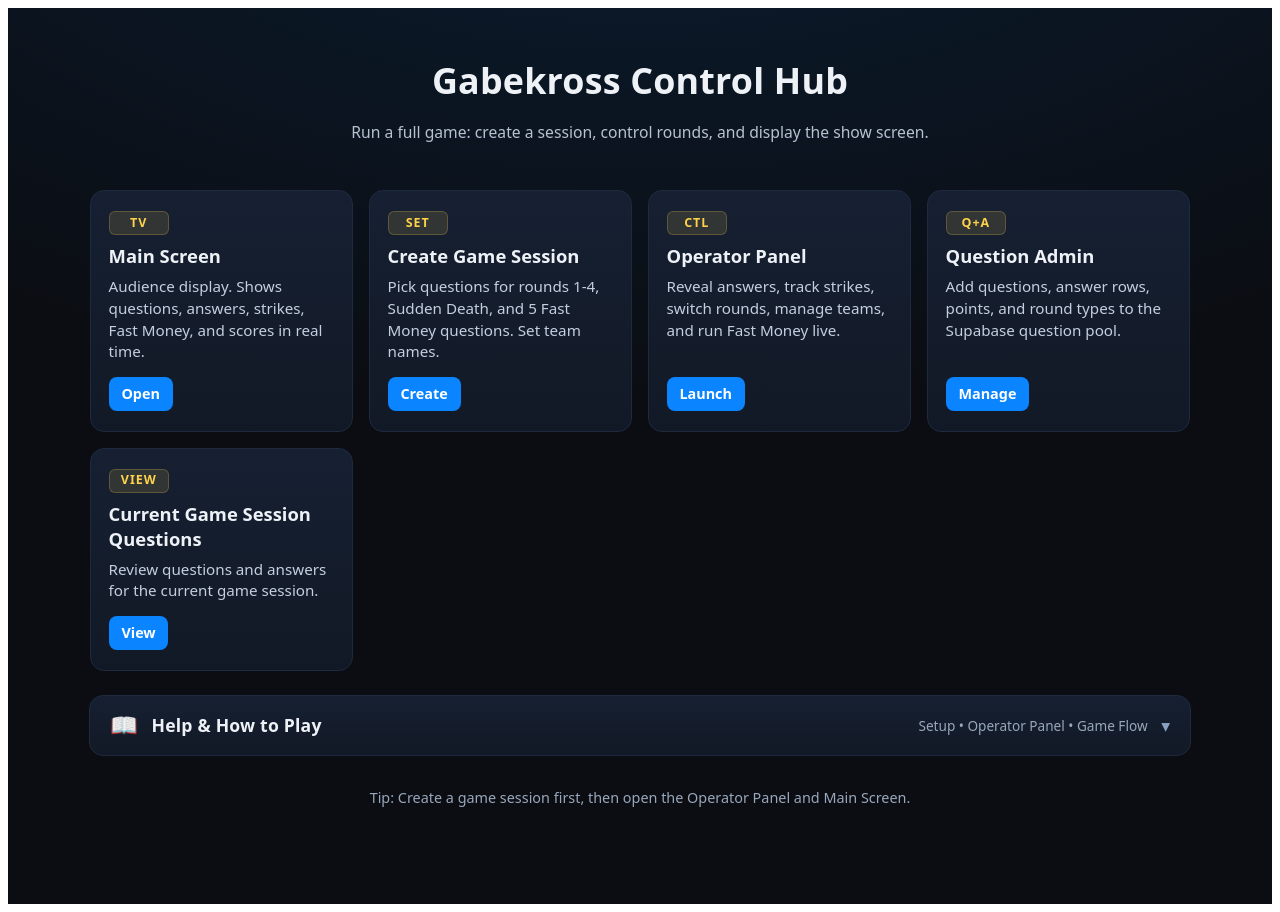
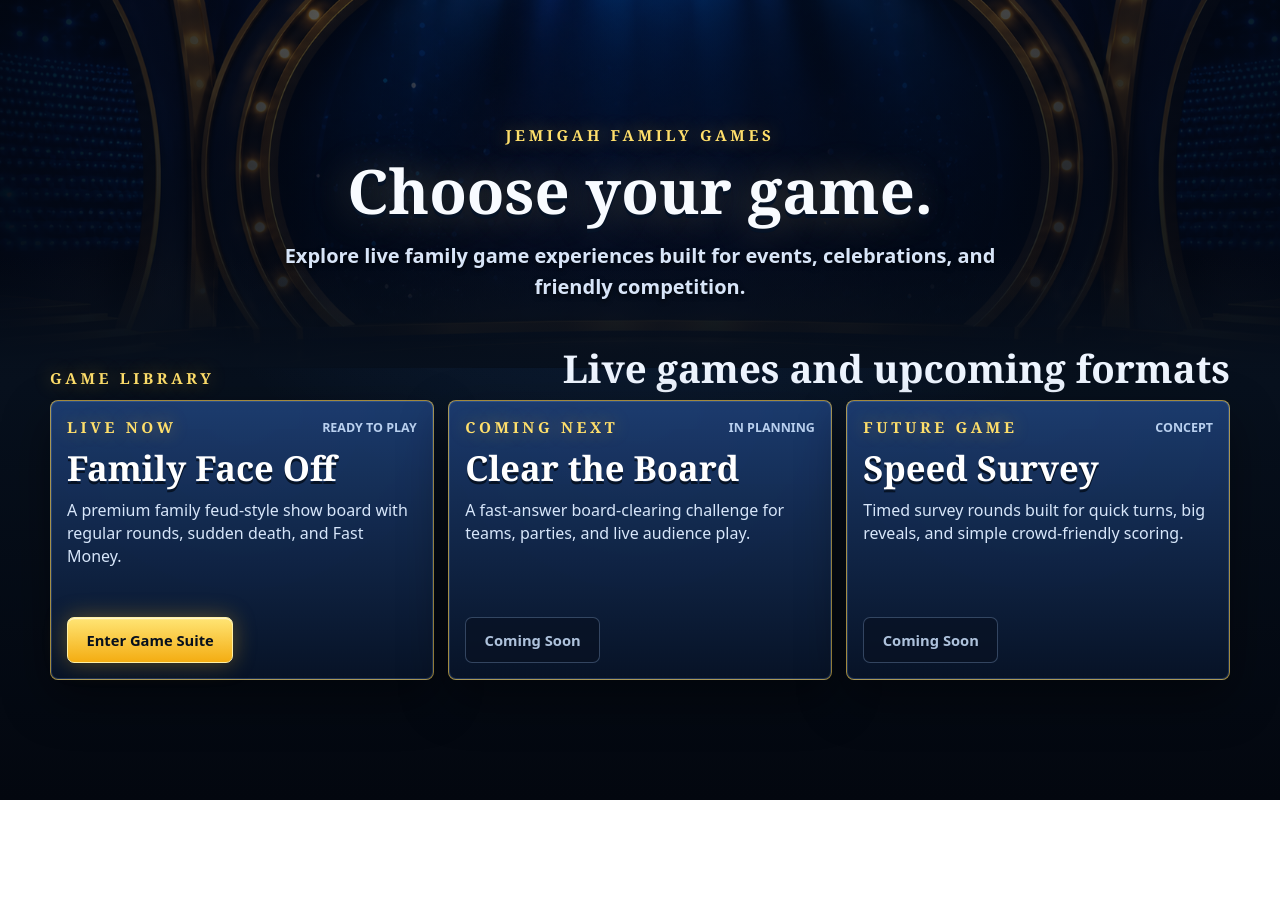
Before and after one commit to Gabekross/feud, a Next.js app: page / in a window 1280 px wide. After the commit the page ends 800 px from the top, so only its background shows below. Built offline with nearby package versions, Linux system fonts and the light colour scheme.

Commit message:
Add family games landing page

```diff
--- a/src/app/Landing.module.scss
+++ b/src/app/Landing.module.scss
@@ -1,100 +1,268 @@
 .landing {
-  min-height: 100dvh;
-  padding: 3rem 1.25rem;
+  width: 100%;
+  max-width: 100%;
+  height: 100dvh;
+  overflow-x: clip;
+  overflow-y: hidden;
+  background:
+    radial-gradient(circle at 50% 0%, rgba(56, 139, 255, 0.22), transparent 34rem),
+    linear-gradient(180deg, #020712 0%, #07101d 48%, #03070f 100%);
+  color: #f8fbff;
+  font-family: system-ui, -apple-system, Segoe UI, Roboto, Inter, Arial, sans-serif;
+
+  *,
+  *::before,
+  *::after {
+    box-sizing: border-box;
+  }
+}
+
+.hero {
+  width: 100%;
+  max-width: 100%;
+  min-height: 46dvh;
+  display: grid;
+  place-items: center;
+  padding: clamp(2rem, 4vw, 3.5rem) 1.25rem 1.5rem;
+  position: relative;
+  overflow: hidden;
+  isolation: isolate;
+
+  &::before {
+    content: '';
+    position: absolute;
+    inset: 0;
+    background:
+      linear-gradient(90deg, rgba(2, 7, 18, 0.86), rgba(2, 7, 18, 0.34) 42%, rgba(2, 7, 18, 0.82)),
+      linear-gradient(180deg, rgba(2, 7, 18, 0.24), rgba(2, 7, 18, 0.72)),
+      url('/images/game-show-stage-clean.png') center / cover no-repeat;
+    z-index: -2;
+  }
+
+  &::after {
+    content: '';
+    position: absolute;
+    inset: auto 0 0;
+    height: 7rem;
+    background: linear-gradient(180deg, transparent, #07101d);
+    z-index: -1;
+  }
+}
+
+.heroContent {
+  width: min(1120px, 100%);
+  max-width: 100%;
+  text-align: center;
   display: flex;
   flex-direction: column;
   align-items: center;
-  background: radial-gradient(1200px 600px at 50% -200px, #0a84ff22, transparent),
-              linear-gradient(180deg, #0b0d12, #0b0d12);
-  color: #eef2f7;
-  font-family: system-ui, -apple-system, Segoe UI, Roboto, Inter, Arial, sans-serif;
+  gap: 1rem;
+  padding-top: clamp(0.5rem, 2.5vw, 2.5rem);
 }
 
-.header {
-  text-align: center;
-  max-width: 800px;
-  margin-bottom: 2rem;
+.kicker,
+.sectionHeading p,
+.cardTopline span {
+  margin: 0;
+  color: #ffdf6b;
+  font-family: Georgia, 'Times New Roman', serif;
+  font-size: clamp(0.78rem, 1.4vw, 0.95rem);
+  font-weight: 900;
+  letter-spacing: 0.24em;
+  text-transform: uppercase;
+  text-shadow: 0 0 18px rgba(255, 198, 43, 0.42);
+}
 
-  h1 {
-    font-size: clamp(1.75rem, 2.8vw, 2.5rem);
-    margin: 0 0 0.5rem;
-    letter-spacing: 0.2px;
-  }
+.hero h1 {
+  max-width: 980px;
+  margin: 0;
+  font-family: Georgia, 'Times New Roman', serif;
+  font-size: clamp(2.35rem, 4.8vw, 4.7rem);
+  line-height: 0.95;
+  font-weight: 900;
+  letter-spacing: 0;
+  text-shadow: 0 0.25rem 0 #061326, 0 0 2.5rem rgba(255, 224, 126, 0.28);
+}
 
-  .tagline {
-    color: #b6c2d2;
-    font-size: 0.98rem;
+.heroCopy {
+  width: min(760px, 100%);
+  margin: 0.25rem 0 0;
+  color: #d8e5f8;
+  font-size: clamp(1rem, 1.8vw, 1.25rem);
+  line-height: 1.55;
+  font-weight: 700;
+  text-shadow: 0 0.15rem 0.3rem rgba(0, 0, 0, 0.7);
+}
+
+.heroActions {
+  display: flex;
+  flex-wrap: wrap;
+  justify-content: center;
+  gap: 0.8rem;
+  margin-top: 0.75rem;
+}
+
+.primaryButton,
+.secondaryButton,
+.cardPrimary,
+.cardDisabled {
+  min-height: 46px;
+  display: inline-flex;
+  align-items: center;
+  justify-content: center;
+  border-radius: 7px;
+  padding: 0.8rem 1.15rem;
+  text-decoration: none;
+  font-weight: 900;
+  line-height: 1.1;
+}
+
+.primaryButton,
+.cardPrimary {
+  color: #07101d;
+  background: linear-gradient(180deg, #ffe575, #f4ad12);
+  border: 1px solid #fff0a6;
+  box-shadow: 0 0 1.4rem rgba(249, 180, 21, 0.34), inset 0 0.08rem 0 rgba(255, 255, 255, 0.6);
+}
+
+.secondaryButton {
+  color: #eef6ff;
+  background: rgba(8, 24, 51, 0.72);
+  border: 1px solid rgba(112, 161, 238, 0.58);
+  box-shadow: inset 0 0.08rem 0 rgba(255, 255, 255, 0.16);
+}
+
+.gamesSection {
+  width: min(1180px, calc(100% - 2rem));
+  max-width: 100%;
+  margin: -1.25rem auto 0;
+  padding: 0 0 1rem;
+  position: relative;
+  z-index: 1;
+}
+
+.sectionHeading {
+  display: flex;
+  align-items: flex-end;
+  justify-content: space-between;
+  gap: 1rem;
+  margin-bottom: 0.75rem;
+
+  h2 {
+    margin: 0;
+    color: #eef5ff;
+    font-family: Georgia, 'Times New Roman', serif;
+    font-size: clamp(1.65rem, 3vw, 2.45rem);
+    line-height: 1.05;
+    letter-spacing: 0;
   }
 }
 
-.grid {
-  width: min(1100px, 100%);
+.gameGrid {
+  width: 100%;
   display: grid;
-  grid-template-columns: repeat(auto-fit, minmax(220px, 1fr));
-  gap: 1rem;
+  grid-template-columns: repeat(3, minmax(0, 1fr));
+  gap: 0.9rem;
 }
 
-.card {
-  background: linear-gradient(180deg, #162032, #121926);
-  border: 1px solid #1e2a3e;
-  border-radius: 14px;
-  padding: 1.25rem 1.1rem;
-  text-decoration: none;
-  color: inherit;
-  display: grid;
-  grid-template-rows: auto auto 1fr auto;
-  gap: 0.5rem;
-  transition: transform 120ms ease, border-color 120ms ease, box-shadow 120ms ease;
+.gameCard {
+  min-width: 0;
+  min-height: 17.5rem;
+  display: flex;
+  flex-direction: column;
+  gap: 0.85rem;
+  padding: 1rem;
+  border: 1px solid rgba(255, 210, 78, 0.62);
+  border-radius: 8px;
+  background:
+    linear-gradient(180deg, rgba(28, 60, 111, 0.96), rgba(7, 19, 39, 0.98)),
+    radial-gradient(circle at 50% 0%, rgba(75, 151, 255, 0.34), transparent 15rem);
+  box-shadow: 0 1.2rem 3rem rgba(0, 0, 0, 0.42), inset 0 0 0 1px rgba(97, 148, 229, 0.24);
 
-  &:hover {
-    transform: translateY(-2px);
-    border-color: #2d4470;
-    box-shadow: 0 10px 26px rgba(9, 15, 26, 0.5);
-  }
-
-  h2 {
+  h3 {
     margin: 0;
-    font-size: 1.15rem;
+    color: #ffffff;
+    font-family: Georgia, 'Times New Roman', serif;
+    font-size: clamp(1.6rem, 2.7vw, 2.5rem);
+    line-height: 1;
+    letter-spacing: 0;
+    text-shadow: 0 0.16rem 0 #061326;
   }
 
   p {
     margin: 0;
-    color: #c3cfdf;
-    font-size: 0.95rem;
-    line-height: 1.35rem;
+    color: #d7e6fa;
+    font-size: 1rem;
+    line-height: 1.45;
   }
 }
 
-.emoji {
-  width: max-content;
-  min-width: 2.75rem;
-  padding: 0.3rem 0.45rem;
-  border-radius: 6px;
-  background: rgba(255, 210, 77, 0.12);
-  border: 1px solid rgba(255, 210, 77, 0.22);
-  color: #ffd24d;
-  font-size: 0.78rem;
-  font-weight: 800;
-  letter-spacing: 0.08em;
-  line-height: 1;
-  text-align: center;
+.cardTopline {
+  display: flex;
+  align-items: center;
+  justify-content: space-between;
+  gap: 0.8rem;
+
+  em {
+    color: #b9d0ef;
+    font-size: 0.78rem;
+    font-style: normal;
+    font-weight: 800;
+    text-transform: uppercase;
+  }
 }
 
-.cta {
-  margin-top: 0.4rem;
-  display: inline-block;
+.cardPrimary,
+.cardDisabled {
   width: max-content;
-  padding: 0.45rem 0.8rem;
-  border-radius: 8px;
-  background: #0a84ff;
-  color: white;
-  font-weight: 600;
-  font-size: 0.9rem;
+  margin-top: auto;
+  font-size: 0.92rem;
 }
 
-.footer {
-  margin-top: 2rem;
-  color: #98a7bb;
-  font-size: 0.9rem;
-  text-align: center;
+.cardDisabled {
+  color: #aec2dc;
+  background: rgba(9, 18, 35, 0.75);
+  border: 1px solid rgba(113, 139, 179, 0.42);
 }
+
+@media (max-width: 920px) {
+  .hero {
+    min-height: 38dvh;
+  }
+
+  .sectionHeading {
+    align-items: start;
+    flex-direction: column;
+  }
+
+  .gameGrid {
+    grid-template-columns: 1fr;
+  }
+
+  .gameCard {
+    min-height: 13.5rem;
+  }
+}
+
+@media (max-width: 560px) {
+  .hero {
+    min-height: 34dvh;
+    padding-inline: 1rem;
+  }
+
+  .heroActions,
+  .primaryButton,
+  .secondaryButton,
+  .cardPrimary,
+  .cardDisabled {
+    width: 100%;
+  }
+
+  .hero h1 {
+    font-size: clamp(2.45rem, 12vw, 3.8rem);
+  }
+
+  .gamesSection {
+    width: min(calc(100% - 1rem), 1180px);
+  }
+}
--- /dev/null
+++ b/src/app/family-face-off/FamilyFaceOffHub.module.scss
@@ -0,0 +1,116 @@
+.landing {
+  min-height: 100dvh;
+  padding: 3rem 1.25rem;
+  display: flex;
+  flex-direction: column;
+  align-items: center;
+  background: radial-gradient(1200px 600px at 50% -200px, #0a84ff22, transparent),
+              linear-gradient(180deg, #0b0d12, #0b0d12);
+  color: #eef2f7;
+  font-family: system-ui, -apple-system, Segoe UI, Roboto, Inter, Arial, sans-serif;
+}
+
+.header {
+  text-align: center;
+  max-width: 800px;
+  margin-bottom: 2rem;
+
+  h1 {
+    font-size: clamp(1.75rem, 2.8vw, 2.5rem);
+    margin: 0 0 0.5rem;
+    letter-spacing: 0.2px;
+  }
+
+  .tagline {
+    color: #b6c2d2;
+    font-size: 0.98rem;
+  }
+}
+
+.backLink {
+  display: inline-flex;
+  align-items: center;
+  justify-content: center;
+  min-height: 36px;
+  margin-bottom: 1rem;
+  padding: 0.45rem 0.75rem;
+  border: 1px solid rgba(255, 210, 77, 0.28);
+  border-radius: 7px;
+  background: rgba(255, 210, 77, 0.1);
+  color: #ffd24d;
+  text-decoration: none;
+  font-size: 0.85rem;
+  font-weight: 800;
+}
+
+.grid {
+  width: min(1100px, 100%);
+  display: grid;
+  grid-template-columns: repeat(auto-fit, minmax(220px, 1fr));
+  gap: 1rem;
+}
+
+.card {
+  background: linear-gradient(180deg, #162032, #121926);
+  border: 1px solid #1e2a3e;
+  border-radius: 14px;
+  padding: 1.25rem 1.1rem;
+  text-decoration: none;
+  color: inherit;
+  display: grid;
+  grid-template-rows: auto auto 1fr auto;
+  gap: 0.5rem;
+  transition: transform 120ms ease, border-color 120ms ease, box-shadow 120ms ease;
+
+  &:hover {
+    transform: translateY(-2px);
+    border-color: #2d4470;
+    box-shadow: 0 10px 26px rgba(9, 15, 26, 0.5);
+  }
+
+  h2 {
+    margin: 0;
+    font-size: 1.15rem;
+  }
+
+  p {
+    margin: 0;
+    color: #c3cfdf;
+    font-size: 0.95rem;
+    line-height: 1.35rem;
+  }
+}
+
+.emoji {
+  width: max-content;
+  min-width: 2.75rem;
+  padding: 0.3rem 0.45rem;
+  border-radius: 6px;
+  background: rgba(255, 210, 77, 0.12);
+  border: 1px solid rgba(255, 210, 77, 0.22);
+  color: #ffd24d;
+  font-size: 0.78rem;
+  font-weight: 800;
+  letter-spacing: 0.08em;
+  line-height: 1;
+  text-align: center;
+}
+
+.cta {
+  margin-top: 0.4rem;
+  display: inline-block;
+  width: max-content;
+  padding: 0.45rem 0.8rem;
+  border-radius: 8px;
+  background: #0a84ff;
+  color: white;
+  font-weight: 600;
+  font-size: 0.9rem;
+}
+
+.footer {
+  margin-top: 2rem;
+  color: #98a7bb;
+  font-size: 0.9rem;
+  text-align: center;
+}
--- a/src/app/layout.tsx
+++ b/src/app/layout.tsx
@@ -1,8 +1,8 @@
 import '@/styles/index.scss';
 
 export const metadata = {
-  title: 'Gabekross',
-  description: 'Family Feud-style in-person game',
+  title: 'Jemigah Family Games',
+  description: 'Premium live family game experiences for parties, events, and game nights.',
 };
 
 export default function RootLayout({ children }: { children: React.ReactNode }) {
--- a/src/app/page.tsx
+++ b/src/app/page.tsx
@@ -1,75 +1,73 @@
 import Link from 'next/link';
-import HelpSection from '@/components/HelpSection';
 import styles from './Landing.module.scss';
 
-const MAIN_PATH = '/main-screen';
-const CONTROL_PATH = '/control';
-const SETUP_PATH = '/admin/setup';
-const QUESTIONS_PATH = '/admin/questions';
-const VIEW_PATH = '/cards/slideshow';
+const games = [
+  {
+    name: 'Family Face Off',
+    eyebrow: 'Live now',
+    status: 'Ready to play',
+    description: 'A premium family feud-style show board with regular rounds, sudden death, and Fast Money.',
+    primaryHref: '/family-face-off',
+    primaryLabel: 'Enter Game Suite',
+  },
+  {
+    name: 'Clear the Board',
+    eyebrow: 'Coming next',
+    status: 'In planning',
+    description: 'A fast-answer board-clearing challenge for teams, parties, and live audience play.',
+    primaryHref: null,
+    primaryLabel: 'Coming Soon',
+  },
+  {
+    name: 'Speed Survey',
+    eyebrow: 'Future game',
+    status: 'Concept',
+    description: 'Timed survey rounds built for quick turns, big reveals, and simple crowd-friendly scoring.',
+    primaryHref: null,
+    primaryLabel: 'Coming Soon',
+  },
+];
 
 export default function LandingPage() {
   return (
     <main className={styles.landing}>
-      <header className={styles.header}>
-        <h1>Gabekross Control Hub</h1>
-        <p className={styles.tagline}>
-          Run a full game: create a session, control rounds, and display the show screen.
-        </p>
-      </header>
-
-      <section className={styles.grid}>
-        <Link href={MAIN_PATH} className={styles.card}>
-          <div className={styles.emoji}>TV</div>
-          <h2>Main Screen</h2>
-          <p>
-            Audience display. Shows questions, answers, strikes, Fast Money, and scores in real time.
+      <section className={styles.hero}>
+        <div className={styles.heroContent}>
+          <p className={styles.kicker}>Jemigah Family Games</p>
+          <h1>Choose your game.</h1>
+          <p className={styles.heroCopy}>
+            Explore live family game experiences built for events, celebrations, and friendly competition.
           </p>
-          <span className={styles.cta}>Open</span>
-        </Link>
-
-        <Link href={SETUP_PATH} className={styles.card}>
-          <div className={styles.emoji}>SET</div>
-          <h2>Create Game Session</h2>
-          <p>
-            Pick questions for rounds 1-4, Sudden Death, and 5 Fast Money questions. Set team names.
-          </p>
-          <span className={styles.cta}>Create</span>
-        </Link>
-
-        <Link href={CONTROL_PATH} className={styles.card}>
-          <div className={styles.emoji}>CTL</div>
-          <h2>Operator Panel</h2>
-          <p>
-            Reveal answers, track strikes, switch rounds, manage teams, and run Fast Money live.
-          </p>
-          <span className={styles.cta}>Launch</span>
-        </Link>
-
-        <Link href={QUESTIONS_PATH} className={styles.card}>
-          <div className={styles.emoji}>Q+A</div>
-          <h2>Question Admin</h2>
-          <p>
-            Add questions, answer rows, points, and round types to the Supabase question pool.
-          </p>
-          <span className={styles.cta}>Manage</span>
-        </Link>
-
-        <Link href={VIEW_PATH} className={styles.card}>
-          <div className={styles.emoji}>VIEW</div>
-          <h2>Current Game Session Questions</h2>
-          <p>
-            Review questions and answers for the current game session.
-          </p>
-          <span className={styles.cta}>View</span>
-        </Link>
+        </div>
       </section>
 
-      <HelpSection />
+      <section className={styles.gamesSection} aria-label="Available games">
+        <div className={styles.sectionHeading}>
+          <p>Game Library</p>
+          <h2>Live games and upcoming formats</h2>
+        </div>
 
-      <footer className={styles.footer}>
-        <span>Tip: Create a game session first, then open the Operator Panel and Main Screen.</span>
-      </footer>
+        <div className={styles.gameGrid}>
+          {games.map((game) => (
+            <article className={styles.gameCard} key={game.name}>
+              <div className={styles.cardTopline}>
+                <span>{game.eyebrow}</span>
+                <em>{game.status}</em>
+              </div>
+              <h3>{game.name}</h3>
+              <p>{game.description}</p>
+
+              {game.primaryHref ? (
+                <Link href={game.primaryHref} className={styles.cardPrimary}>
+                  {game.primaryLabel}
+                </Link>
+              ) : (
+                <span className={styles.cardDisabled}>{game.primaryLabel}</span>
+              )}
+            </article>
+          ))}
+        </div>
+      </section>
     </main>
   );
 }
--- a/src/styles/_globals.scss
+++ b/src/styles/_globals.scss
@@ -1,4 +1,11 @@
 // ─── Layout Utilities ───────────────────────────────────────────────────────
+
+html,
+body {
+  margin: 0;
+  max-width: 100%;
+  overflow-x: hidden;
+}
 
 // Screen-reader only (accessibility helper)
 .visually-hidden,
```
Also changed, not shown: src/app/family-face-off/page.tsx (added, +78 -0 lines).
